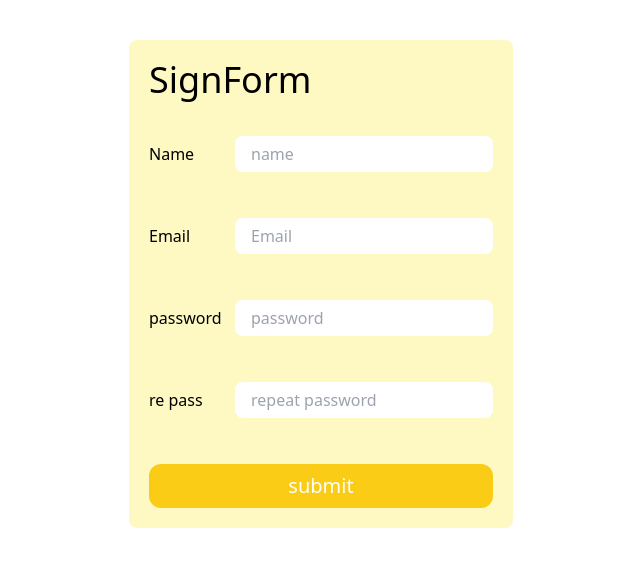
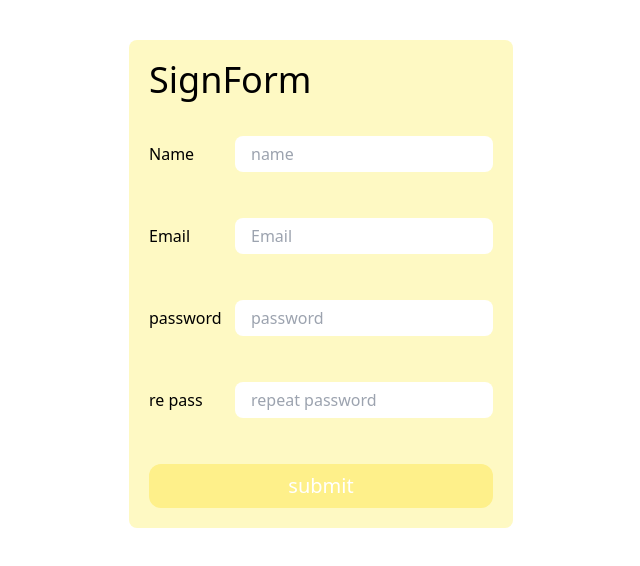
Before and after one commit to AliKouchekzade/form-app, a React (Create React App) app: page / in a window 1280 px wide. Shown: the top 566 px of the page, without its empty margins (319-959 px from the left). Built offline with nearby package versions, Linux system fonts and the light colour scheme.

Commit message:
diable submit button on invalid form

```diff
--- a/src/components/signUpForm.js
+++ b/src/components/signUpForm.js
@@ -2,6 +2,9 @@ import { useFormik } from "formik";
 import * as Yup from "yup";
 
 const SignUpForm = () => {
+  const inputStyle =
+    "basis-3/4 w-full rounded-lg px-4 py-1.5 outline-yellow-400";
+
   const formik = useFormik({
     initialValues: { name: "", email: "", pass: "", repass: "" },
     onSubmit: (values) => {
@@ -22,6 +25,7 @@ const SignUpForm = () => {
         .oneOf([Yup.ref("pass"), null], "passwords must match")
         .required("password confirm is required"),
     }),
+    validateOnMount:true
   });
 
   return (
@@ -34,7 +38,7 @@ const SignUpForm = () => {
         <div className="flex justify-between items-center">
           <label className="basis-1/4">Name</label>
           <input
-            className="basis-3/4 w-full rounded-lg px-4 py-1.5 outline-yellow-400"
+            className={inputStyle}
             placeholder="name"
             type="text"
             name="name"
@@ -55,7 +59,7 @@ const SignUpForm = () => {
         <div className="flex justify-between items-center">
           <label className="basis-1/4">Email</label>
           <input
-            className="basis-3/4 w-full rounded-lg px-4 py-1.5 outline-yellow-400"
+            className={inputStyle}
             placeholder="Email"
             type="email"
             name="email"
@@ -79,7 +83,7 @@ const SignUpForm = () => {
         <div className="flex justify-between items-center">
           <label className="basis-1/4">password</label>
           <input
-            className="basis-3/4 w-full rounded-lg px-4 py-1.5 outline-yellow-400"
+            className={inputStyle}
             placeholder="password"
             type="password"
             name="pass"
@@ -100,7 +104,7 @@ const SignUpForm = () => {
         <div className="flex justify-between items-center">
           <label className="basis-1/4">re pass</label>
           <input
-            className="basis-3/4 w-full rounded-lg px-4 py-1.5 outline-yellow-400"
+            className={inputStyle}
             placeholder="repeat password"
             type="password"
             name="repass"
@@ -119,7 +123,12 @@ const SignUpForm = () => {
       </div>
       <button
         type="submit"
-        className="bg-yellow-400 py-2 rounded-xl text-white text-xl"
+        className={`py-2 rounded-xl text-white text-xl ${
+          formik.isValid
+            ? "bg-yellow-400 cursor-pointer"
+            : "bg-yellow-200 cursor-not-allowed"
+        }`}
+        disabled={!formik.isValid}
       >
         submit
       </button>
```
